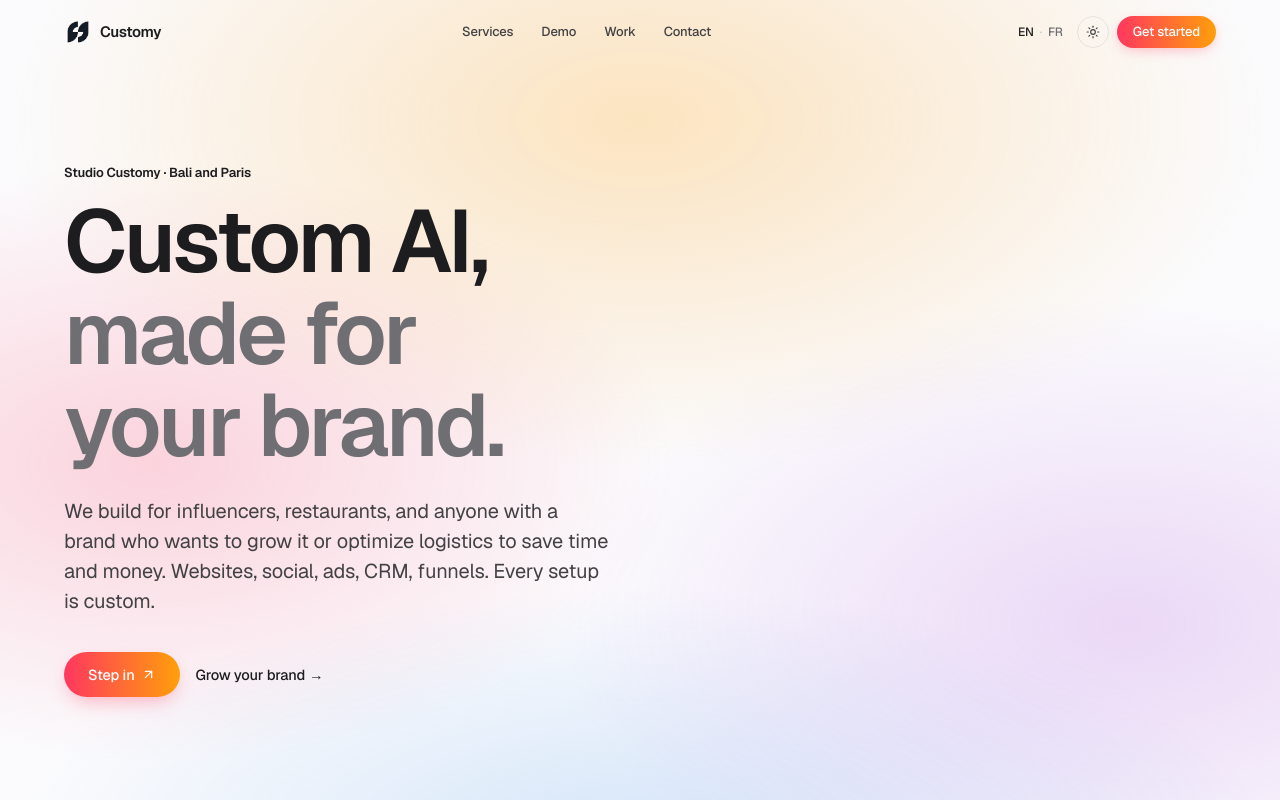
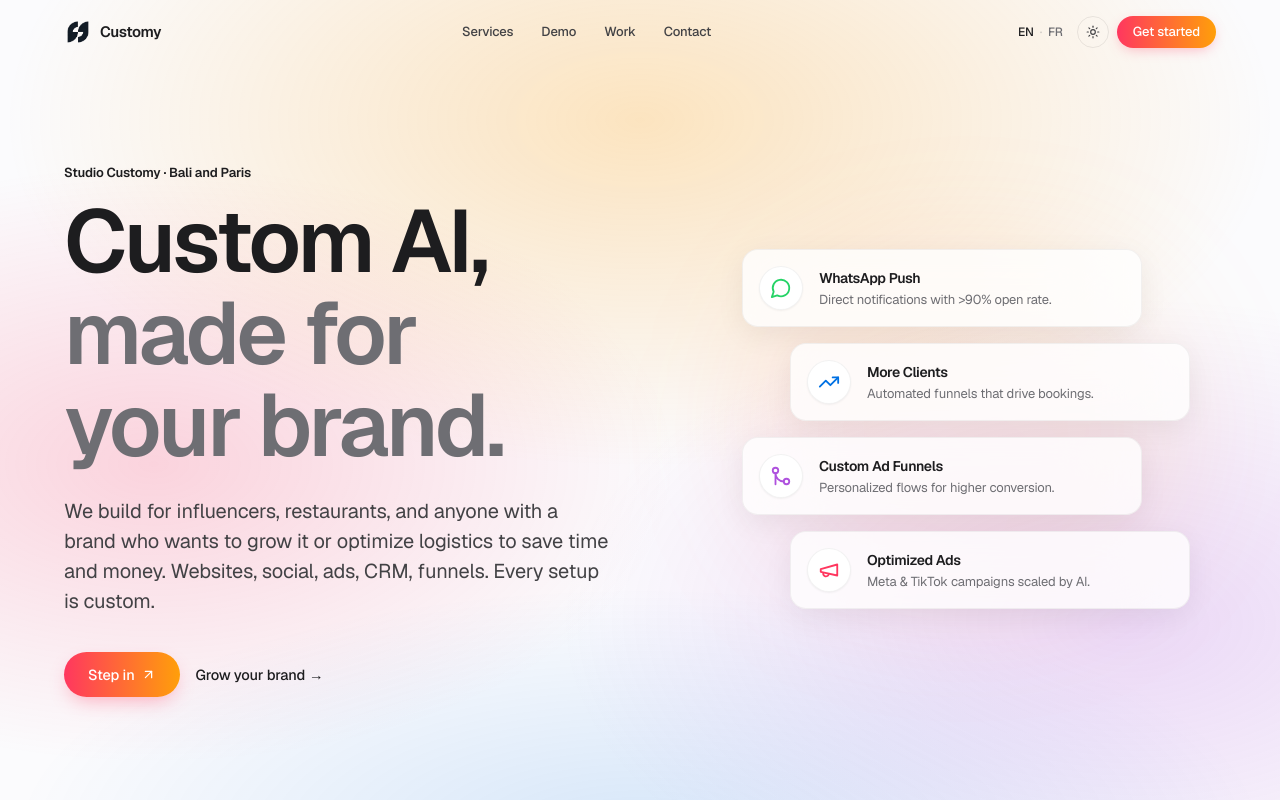
Before and after one commit to JulienRousset/customify, a React (Vite) app: page / in a window 1280 px wide. Shown: the top 800 px of the page. Built offline with nearby package versions, Linux system fonts and the light colour scheme; no server answers.

Commit message:
feat: add notification bubbles to hero section replacing logo viewer

```diff
--- a/src/components/Hero.tsx
+++ b/src/components/Hero.tsx
@@ -2,7 +2,7 @@ import { motion } from 'framer-motion'
 import { ArrowUpRight } from 'lucide-react'
 import { useLang } from '../lang'
 import { buttonHover, easeApple, staggerItem, staggerParent } from './fx/motion'
-import LogoViewer from './LogoViewer'
+import HeroNotifications from './HeroNotifications'
 
 const heroContainer = staggerParent(0.09, 0.1)
 
@@ -58,10 +58,10 @@ export default function Hero() {
 
           <motion.div
             variants={staggerItem}
-            className="hidden lg:flex justify-center lg:justify-self-center w-full"
+            className="hidden lg:flex justify-center lg:justify-end w-full pl-10"
           >
-            <div className="w-[380px] h-[380px] xl:w-[460px] xl:h-[460px] 2xl:w-[540px] 2xl:h-[540px]">
-              <LogoViewer />
+            <div className="w-full max-w-[500px]">
+              <HeroNotifications />
             </div>
           </motion.div>
         </div>
--- /dev/null
+++ b/src/components/HeroNotifications.tsx
@@ -0,0 +1,77 @@
+import { motion } from 'framer-motion'
+import { MessageCircle, TrendingUp, GitMerge, Megaphone } from 'lucide-react'
+import { useLang } from '../lang'
+
+const container = {
+  hidden: { opacity: 0 },
+  visible: {
+    opacity: 1,
+    transition: {
+      staggerChildren: 0.15,
+      delayChildren: 0.2
+    }
+  }
+}
+
+const item = {
+  hidden: { opacity: 0, y: 20, scale: 0.95 },
+  visible: {
+    opacity: 1,
+    y: 0,
+    scale: 1,
+    transition: { type: 'spring', stiffness: 200, damping: 20 }
+  }
+}
+
+const icons: Record<string, React.ReactNode> = {
+  whatsapp: <MessageCircle size={22} className="text-[#25D366]" />,
+  trending: <TrendingUp size={22} className="text-[#0071e3]" />,
+  funnel: <GitMerge size={22} className="text-[#af52de]" />,
+  ads: <Megaphone size={22} className="text-[#ff375f]" />
+}
+
+export default function HeroNotifications() {
+  const { t } = useLang()
+  const notifications = t.hero.notifications
+
+  return (
+    <motion.div
+      className="relative w-full max-w-md mx-auto lg:ml-auto"
+      variants={container}
+      initial="hidden"
+      animate="visible"
+    >
+      {/* Ambient glow behind the notifications */}
+      <div className="absolute inset-0 bg-gradient-to-tr from-[#ff375f]/10 to-[#ff9f0a]/10 blur-[60px] rounded-full pointer-events-none" />
+
+      <div className="relative space-y-4">
+        {notifications.map((notif, i) => {
+          // Stagger left/right slightly for a dynamic, floating look
+          const offsetClass = i % 2 === 0 ? 'mr-6 md:mr-12' : 'ml-6 md:ml-12'
+
+          return (
+            <motion.div
+              key={i}
+              variants={item}
+              className={`
+                flex items-start gap-4 p-4 rounded-2xl bg-white/80 dark:bg-black/60 backdrop-blur-2xl
+                border border-black/5 dark:border-white/10 shadow-[0_8px_30px_rgb(0,0,0,0.06)]
+                ${offsetClass}
+              `}
+              whileHover={{ scale: 1.02, y: -2 }}
+              transition={{ type: 'spring', stiffness: 300, damping: 20 }}
+            >
+              <div className="flex-shrink-0 w-11 h-11 rounded-full bg-white dark:bg-zinc-800 flex items-center justify-center border border-black/5 dark:border-white/5 shadow-sm">
+                {icons[notif.icon]}
+              </div>
+              <div className="pt-0.5">
+                <h4 className="text-[14px] font-semibold text-fg tracking-tight">{notif.title}</h4>
+                <p className="text-[13px] text-sub leading-snug mt-0.5">{notif.desc}</p>
+              </div>
+            </motion.div>
+          )
+        })}
+      </div>
+    </motion.div>
+  )
+}
--- a/src/i18n.ts
+++ b/src/i18n.ts
@@ -59,7 +59,13 @@ export const translations = {
         prefix: 'Studios, restaurants and ',
         accent: 'creators',
         suffix: ' already building with us'
-      }
+      },
+      notifications: [
+        { title: 'WhatsApp Push', desc: 'Direct notifications with >90% open rate.', icon: 'whatsapp' },
+        { title: 'More Clients', desc: 'Automated funnels that drive bookings.', icon: 'trending' },
+        { title: 'Custom Ad Funnels', desc: 'Personalized flows for higher conversion.', icon: 'funnel' },
+        { title: 'Optimized Ads', desc: 'Meta & TikTok campaigns scaled by AI.', icon: 'ads' }
+      ]
     },
     services: {
       eyebrow: 'What we build',
@@ -368,7 +374,13 @@ export const translations = {
         prefix: 'Studios, restaurants et ',
         accent: 'créateurs',
         suffix: ' qui construisent avec nous'
-      }
+      },
+      notifications: [
+        { title: 'Push WhatsApp', desc: 'Notifications directes, >90% d\'ouverture.', icon: 'whatsapp' },
+        { title: 'Plus de clients', desc: 'Des tunnels qui génèrent des réservations.', icon: 'trending' },
+        { title: 'Tunnels sur-mesure', desc: 'Des parcours personnalisés pour vos pubs.', icon: 'funnel' },
+        { title: 'Pubs optimisées', desc: 'Campagnes Facebook & TikTok gérées par IA.', icon: 'ads' }
+      ]
     },
     services: {
       eyebrow: 'Ce qu’on construit',
```
